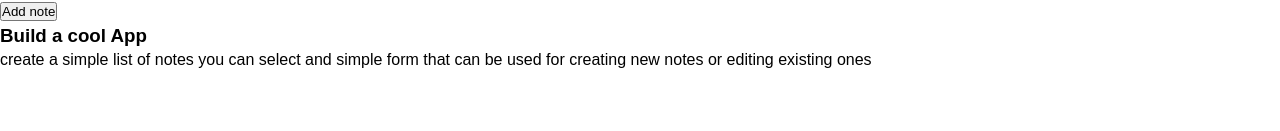
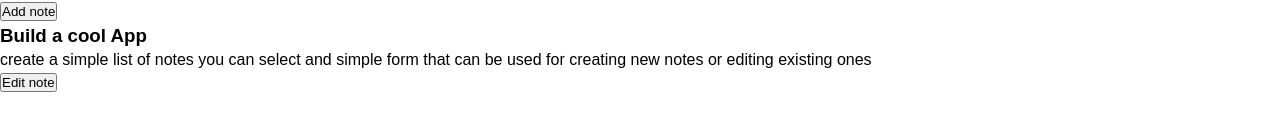
Before and after one commit to suzanamelomoraes/notepad, a React (Create React App) app: page /note/1 in a window 1280 px wide. Shown: the part 199-330 px from the top of the page. Built offline with nearby package versions, Linux system fonts and the light colour scheme.

Commit message:
update component to import editNotes form, handle show the form to display the form and send the necessary data to this child as props

```diff
--- a/src/components/Note.jsx
+++ b/src/components/Note.jsx
@@ -1,9 +1,15 @@
-import React from 'react';
+import React, { useState } from 'react';
 import { useParams } from 'react-router-dom';
+import EditNote from './EditNote';
 
-const Note = ({ notes }) => {
+const Note = ({ notes, editNote }) => {
   let { id } = useParams();
   let ID = Number(id);
+
+  const [showForm, setShowForm] = useState(false);
+  const handleShowForm = () => {
+    setShowForm(true);
+  };
 
   const noteToDisplay = notes.find((note) => note.id === ID);
 
@@ -11,6 +17,9 @@ const Note = ({ notes }) => {
     <div>
       <h3>{noteToDisplay.title}</h3>
       <p>{noteToDisplay.body}</p>
+
+      <button onClick={handleShowForm}>Edit note</button>
+      {showForm && <EditNote editNote={editNote} noteToEdit={noteToDisplay} />}
     </div>
   );
 };
```
